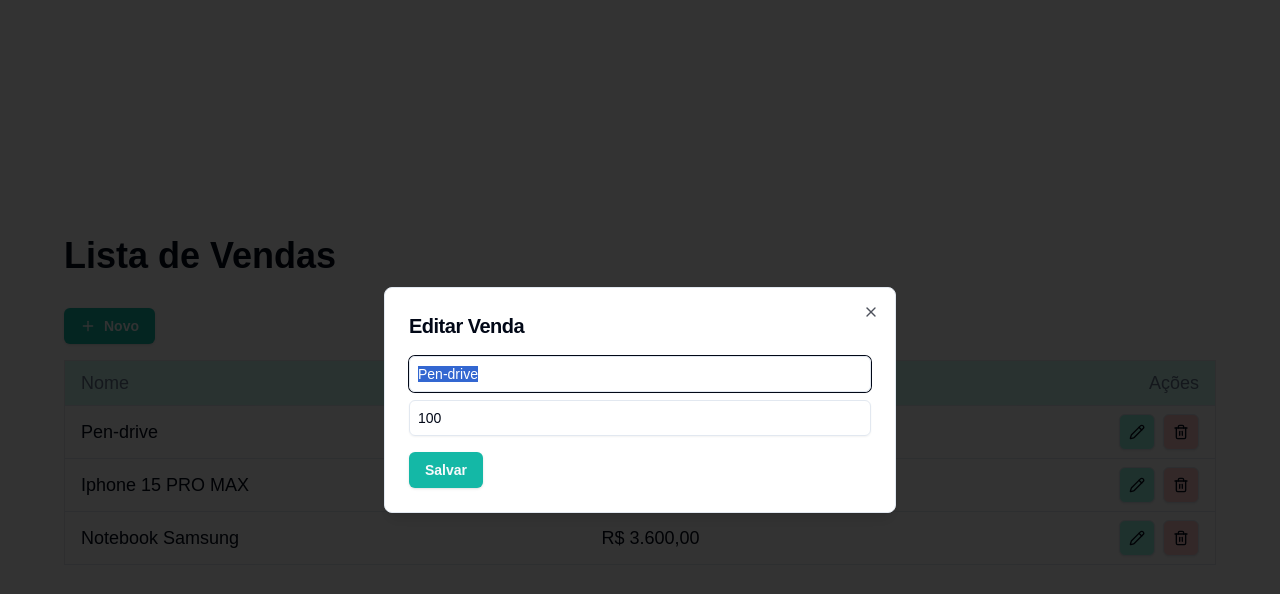
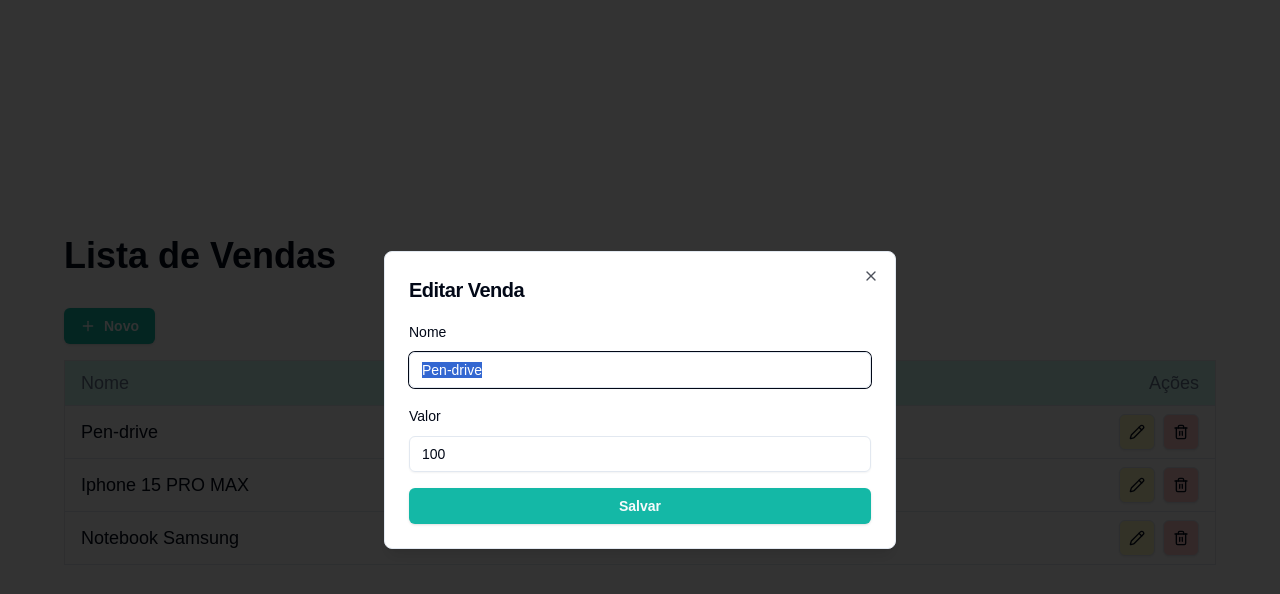
Before and after one commit to pedrocarvalho3/sales-list, a Next.js app: page / in a window 1280 px wide. Both pictures are taken after a click on the button 1137 px from the left and 431 px from the top of the page. Shown: the top 594 px of the page. Built offline with nearby package versions, Linux system fonts and the light colour scheme.

Commit message:
refactor: Decouple sales form for reuse in Dialog

```diff
--- a/src/components/commons/NewSaleForm.tsx
+++ b/src/components/commons/NewSaleForm.tsx
@@ -1,8 +1,5 @@
 'use client';
 
-import type React from 'react';
-
-import { useState } from 'react';
 import {
   Card,
   CardContent,
@@ -10,25 +7,18 @@ import {
   CardHeader,
   CardTitle,
 } from '@/components/ui/card';
-import { Input } from '@/components/ui/input';
 import { Button } from '@/components/ui/button';
-import { Label } from '@/components/ui/label';
 import useSalesStore from '@/store/salesStore';
 import { useRouter } from 'next/navigation';
 import { ArrowLeft } from 'lucide-react';
+import { SaleForm } from './SaleForm';
 
 export default function NewSaleForm() {
   const { addSale } = useSalesStore();
-  const [name, setName] = useState('');
-  const [value, setValue] = useState('');
-
   const router = useRouter();
 
-  const handleSubmit = (e: React.FormEvent) => {
-    e.preventDefault();
+  const handleSubmit = (name: string, value: string) => {
     addSale(name, parseFloat(value));
-    setName('');
-    setValue('');
     router.back();
   };
 
@@ -42,35 +32,7 @@ export default function NewSaleForm() {
           <CardDescription>Insira os detalhes da nova venda</CardDescription>
         </CardHeader>
         <CardContent>
-          <form onSubmit={handleSubmit} className="space-y-4">
-            <div className="space-y-2">
-              <Label htmlFor="name">Nome</Label>
-              <Input
-                id="name"
-                placeholder="Insira o nome"
-                value={name}
-                onChange={e => setName(e.target.value)}
-                required
-              />
-            </div>
-            <div className="space-y-2">
-              <Label htmlFor="value">Valor</Label>
-              <Input
-                id="value"
-                type="number"
-                placeholder="Insira o valor"
-                value={value}
-                onChange={e => setValue(e.target.value)}
-                required
-              />
-            </div>
-            <Button
-              type="submit"
-              className="w-full bg-teal-500 font-bold transition-all duration-200 hover:bg-teal-400"
-            >
-              Adicionar Venda
-            </Button>
-          </form>
+          <SaleForm onSubmit={handleSubmit} />
         </CardContent>
       </Card>
 
--- /dev/null
+++ b/src/components/commons/SaleForm.tsx
@@ -0,0 +1,62 @@
+'use client';
+
+import { Input } from '@/components/ui/input';
+import { Label } from '@/components/ui/label';
+import { Button } from '@/components/ui/button';
+import { useState } from 'react';
+
+interface SaleFormProps {
+  initialName?: string;
+  initialValue?: string;
+  onSubmit: (name: string, value: string) => void;
+  isEditing?: boolean;
+}
+
+export function SaleForm({
+  initialName = '',
+  initialValue = '',
+  onSubmit,
+  isEditing = false,
+}: SaleFormProps) {
+  const [name, setName] = useState(initialName);
+  const [value, setValue] = useState(initialValue);
+
+  const handleSubmit = (e: React.FormEvent) => {
+    e.preventDefault();
+    onSubmit(name, value);
+  };
+
+  return (
+    <form onSubmit={handleSubmit} className="space-y-4">
+      <div className="space-y-2">
+        <Label htmlFor="name">Nome</Label>
+        <Input
+          id="name"
+          placeholder="Insira o nome"
+          value={name}
+          onChange={e => setName(e.target.value)}
+          required
+        />
+      </div>
+      <div className="space-y-2">
+        <Label htmlFor="value">Valor</Label>
+        <Input
+          id="value"
+          type="number"
+          placeholder="Insira o valor"
+          value={value.toString()}
+          onChange={e => setValue(e.target.value)}
+          required
+        />
+      </div>
+      <div className="flex gap-2">
+        <Button
+          type="submit"
+          className="w-full bg-teal-500 font-bold transition-all duration-200 hover:bg-teal-400"
+        >
+          {isEditing ? 'Salvar' : 'Adicionar Venda'}
+        </Button>
+      </div>
+    </form>
+  );
+}
--- a/src/components/commons/SalesList.tsx
+++ b/src/components/commons/SalesList.tsx
@@ -13,8 +13,8 @@ import {
 } from '../ui/table';
 import { useRouter } from 'next/navigation';
 import { Dialog, DialogContent, DialogTitle } from '../ui/dialog';
-import { Input } from '../ui/input';
 import useSalesStore from '@/store/salesStore';
+import { SaleForm } from './SaleForm';
 
 interface Sale {
   id: number;
@@ -38,9 +38,14 @@ export default function SalesList() {
     setIsModalOpen(true);
   };
 
-  const handleSave = () => {
+  const handleSave = (name: string, value: string) => {
     if (editingSale) {
-      updateSale(editingSale);
+      const updatedSale = {
+        ...editingSale,
+        name,
+        amount: parseFloat(value),
+      };
+      updateSale(updatedSale);
     }
     setIsModalOpen(false);
   };
@@ -83,7 +88,7 @@ export default function SalesList() {
                   <Button
                     variant="outline"
                     size="icon"
-                    className="mr-2 bg-teal-200"
+                    className="mr-2 bg-yellow-100 hover:bg-yellow-200"
                     onClick={() => handleEdit(sale)}
                   >
                     <Pencil className="h-4 w-4" />
@@ -91,7 +96,7 @@ export default function SalesList() {
                   <Button
                     variant="outline"
                     size="icon"
-                    className="bg-red-200"
+                    className="bg-red-200 hover:bg-red-300"
                     onClick={() => handleDelete(sale.id)}
                   >
                     <Trash2 className="h-4 w-4" />
@@ -105,35 +110,12 @@ export default function SalesList() {
       <Dialog open={isModalOpen} onOpenChange={setIsModalOpen}>
         <DialogContent>
           <DialogTitle className="text-xl">Editar Venda</DialogTitle>
-          {editingSale && (
-            <div>
-              <Input
-                type="text"
-                value={editingSale.name}
-                onChange={e =>
-                  setEditingSale({ ...editingSale, name: e.target.value })
-                }
-                className="w-full border p-2"
-              />
-              <Input
-                type="number"
-                value={editingSale.amount}
-                onChange={e =>
-                  setEditingSale({
-                    ...editingSale,
-                    amount: Number(e.target.value),
-                  })
-                }
-                className="mt-2 w-full border p-2"
-              />
-              <Button
-                onClick={handleSave}
-                className="mt-4 bg-teal-500 font-bold transition-all duration-200 hover:bg-teal-400"
-              >
-                Salvar
-              </Button>
-            </div>
-          )}
+          <SaleForm
+            initialName={editingSale?.name}
+            initialValue={editingSale?.amount.toString()}
+            onSubmit={handleSave}
+            isEditing
+          />
         </DialogContent>
       </Dialog>
     </main>
```
